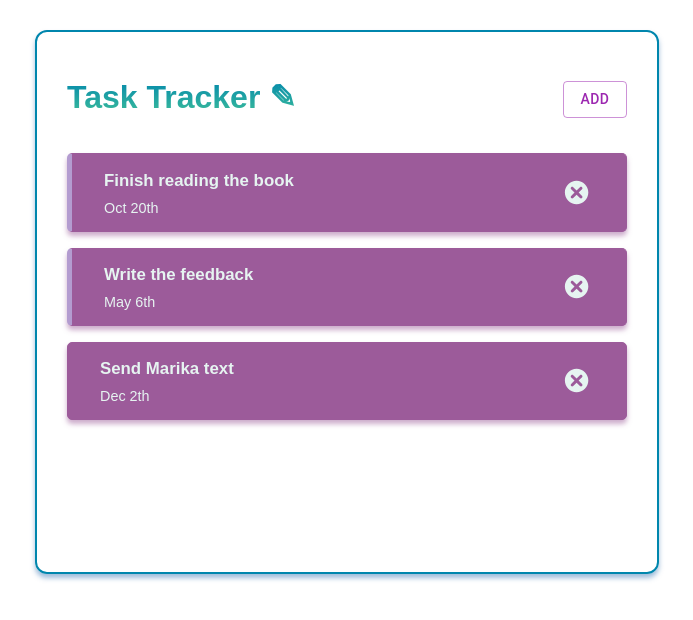
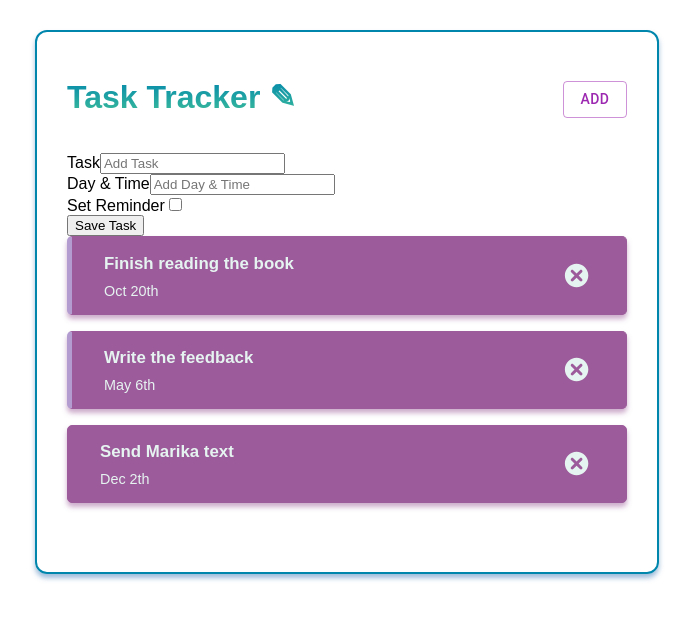
Before and after one commit to elenamarinaki/task-tracker, a React (Create React App) app: page / in a window 1280 px wide. Shown: the top 620 px of the page, without its empty margins (293-986 px from the left). Built offline with nearby package versions, Linux system fonts and the light colour scheme; a web font is replaced by a local one.

Commit message:
add task component

```diff
--- a/src/App.js
+++ b/src/App.js
@@ -4,6 +4,7 @@ import './App.css';
 
 import Header from './components/Header.jsx';
 import Tasks from './components/Tasks.jsx';
+import AddTask from './components/AddTask';
 
 const App = () => {
   const [tasks, setTasks] = useState([
@@ -35,6 +36,7 @@ const App = () => {
         rel='stylesheet'
       />
       <Header title={'Task Tracker ✎'} />
+      <AddTask />
       {tasks.length > 0 ? (
         <Tasks tasks={tasks} onDelete={deleteTask} onToggle={toggleReminder} />
       ) : (
--- /dev/null
+++ b/src/components/AddTask.jsx
@@ -0,0 +1,25 @@
+import React from 'react';
+import './AddTask.styles.css';
+
+const AddTask = () => {
+  return (
+    <form className='add-form'>
+      <div>
+        <label htmlFor='add-task'>Task</label>
+        <input type='text' placeholder='Add Task' id='add-task' />
+      </div>
+      <div>
+        <label htmlFor='day-time'>Day & Time</label>
+        <input type='text' placeholder='Add Day & Time' id='day-time' />
+      </div>
+      <div>
+        <label htmlFor='reminder'>Set Reminder</label>
+        <input type='checkbox' id='reminder' />
+      </div>
+
+      <input type='submit' value='Save Task' />
+    </form>
+  );
+};
+
+export default AddTask;
```
Also changed, not shown: src/components/AddTask.styles.css (added).
